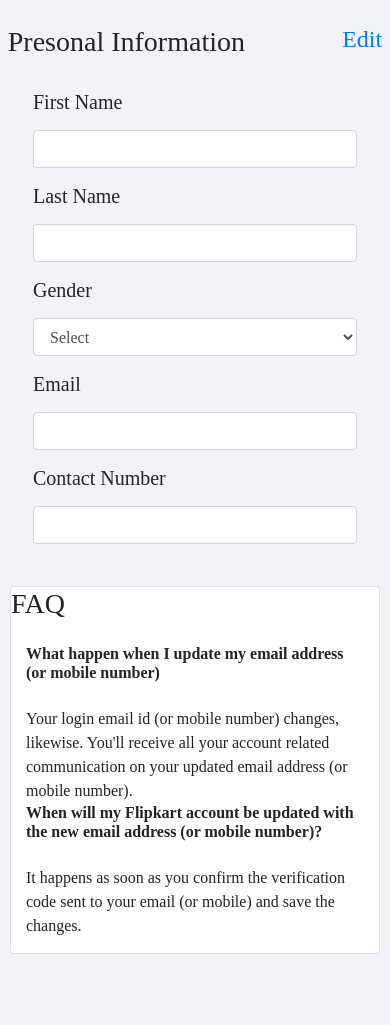
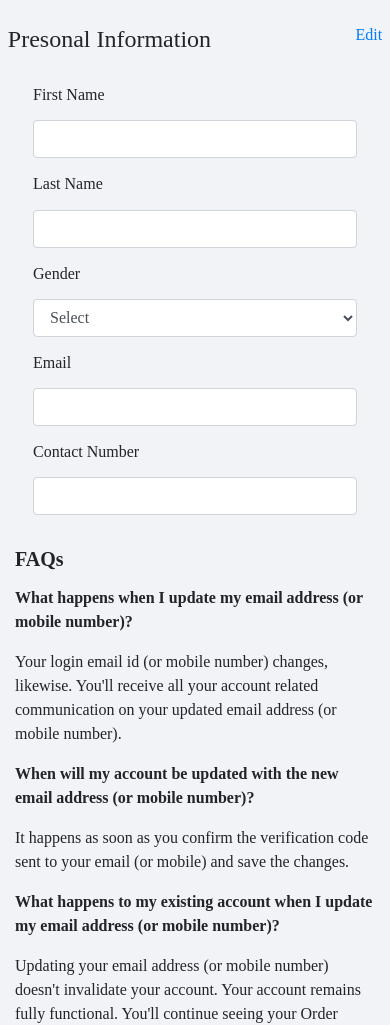
Before and after one commit to praths2020/Sheltown-1, a website: page myprofile.html in a window 390 px wide. Shown: the part 78-1103 px from the top of the page. Before the commit the page ends 1042 px from the top, so only its background shows below. Drawn offline with nearby package versions, Linux system fonts and the light colour scheme.

Commit message:
Profile page for movile view

```diff
--- a/myprofile.html
+++ b/myprofile.html
@@ -3,72 +3,112 @@
   <head>
     <title>My Account</title>
   </head>
-  <meta charset="UTF-8">
-    <meta name="viewport" content="width=device-width, initial-scale=1.0 shrink-to-fit=no">
-    <title> My Account </title>
+  <meta charset="UTF-8" />
+  <meta
+    name="viewport"
+    content="width=device-width, initial-scale=1.0 shrink-to-fit=no"
+  />
+  <title>My Account</title>
   <script src="https://use.fontawesome.com/d2dd69e8cc.js"></script>
-    <link rel="stylesheet" type="text/css" href="https://stackpath.bootstrapcdn.com/bootstrap/4.5.2/css/bootstrap.min.css">
-    <link rel="stylesheet" href="https://use.fontawesome.com/releases/v5.7.0/css/all.css" integrity="sha384-lZN37f5QGtY3VHgisS14W3ExzMWZxybE1SJSEsQp9S+oqd12jhcu+A56Ebc1zFSJ" crossorigin="anonymous">
-     <link rel="stylesheet" href="https://cdn.jsdelivr.net/npm/bootstrap@4.5.3/dist/css/bootstrap.min.css" >
-      <link href="stylemyAccount.css" rel="stylesheet">
+  <link
+    rel="stylesheet"
+    type="text/css"
+    href="https://stackpath.bootstrapcdn.com/bootstrap/4.5.2/css/bootstrap.min.css"
+  />
+  <link
+    rel="stylesheet"
+    href="https://use.fontawesome.com/releases/v5.7.0/css/all.css"
+    integrity="sha384-lZN37f5QGtY3VHgisS14W3ExzMWZxybE1SJSEsQp9S+oqd12jhcu+A56Ebc1zFSJ"
+    crossorigin="anonymous"
+  />
+  <link
+    rel="stylesheet"
+    href="https://cdn.jsdelivr.net/npm/bootstrap@4.5.3/dist/css/bootstrap.min.css"
+  />
+  <link href="stylemyAccount.css" rel="stylesheet" />
   <body>
-
     <header>
-       <nav class="navbar  fixed-top">
+      <nav class="navbar fixed-top">
         <div class="logo">
-			<a href="index.html"><i class="fa-2x fas fa-arrow-left" aria-hidden="true"></i></a>
-			<a href="#" class="navbar-brand">SHELTOWN.in
-				<p>Live Like you own it</p></a>
+          <a href="index.html"
+            ><i class="fa-2x fas fa-arrow-left" aria-hidden="true"></i
+          ></a>
+          <a href="#" class="navbar-brand"
+            >SHELTOWN.in
+            <p>Live Like you own it</p></a
+          >
         </div>
       </nav>
     </header>
     <!---------------------------------------------------------Nav Section End--------------------------------------------------------------->
     <div class="container">
-
-		<div class="row d-flex mt-4" style="justify-content: space-between; padding: 2vw">
-			<h3>Presonal Information</h3>
-				<a href="#" style="text-decoration: none"><h4>Edit</h4></a>
+      <div
+        class="row d-flex mt-4"
+        style="justify-content: space-between; padding: 2vw"
+      >
+        <h4>Presonal Information</h4>
+        <a href="#" style="text-decoration: none"><h6>Edit</h6></a>
       </div>
       <!-------------------------------------------------------------------Form Section Start------------------------------------------------------>
       <div class="row py-3 px-5">
         <div class="info">
-			<div class=" row form-group">
-				<label> <h5>First Name</h5></label>
-				<input type="text" class="form-control" name="" required="" >
+          <div class="row form-group">
+            <label> <h6>First Name</h6></label>
+            <input type="text" class="form-control" name="" required="" />
           </div>
-			<div class=" row form-group">
-				<label><h5>Last Name</h5></label>
-				<input type="text" class="form-control" name="" required="" >
+          <div class="row form-group">
+            <label><h6>Last Name</h6></label>
+            <input type="text" class="form-control" name="" required="" />
           </div>
-			<div class=" row form-group">
-				<h5><label>Gender</label></h5>
+          <div class="row form-group">
+            <label><h6>Gender</h6></label>
             <select class="form-control">
               <option value=""><h5>Select</h5></option>
               <option value="Male">Male</option>
               <option value="Female">Female</option>
             </select>
           </div>
-			<div class=" row form-group">
-				<label><h5>Email</h5></label>
-				<input type="Email" class="form-control" name="" >
+          <div class="row form-group">
+            <label><h6>Email</h6></label>
+            <input type="Email" class="form-control" name="" />
           </div>
-			<div class=" row form-group"as>
-				<label><h5>Contact Number</h5></label>
-				<input type="text" class="form-control" name="" required="" >
+          <div class="row form-group" as>
+            <label><h6>Contact Number</h6></label>
+            <input type="text" class="form-control" name="" required="" />
           </div>
-
         </div>
       </div>
       <!-----------------------------------------------------------Form Section Closed--------------------------------------------------------------------->
       <!-----------------------------------------------------------FAQ Section Start----------------------------------------------------------------------->
-        <div class="card">
-        <h3> FAQ</h3>
-         <div class="card-body">
-         	<h6> <b>What happen when I update my email address (or mobile number)</b></h6>
-         	<p>Your login email id (or mobile number) changes, likewise. You'll receive all your account related communication on your updated email address (or mobile number).</p>
-         	<h6> <b> When will my Flipkart account be updated with the new email address (or mobile number)? </b></h6>
-         	<p>It happens as soon as you confirm the verification code sent to your email (or mobile) and save the changes.</p>
+      <div class="faqs">
+        <h5 style="font-weight: bold; margin-bottom: 15px">FAQs</h5>
+        <p class="bold">
+          What happens when I update my email address (or mobile number)?
+        </p>
+        <p>
+          Your login email id (or mobile number) changes, likewise. You'll
+          receive all your account related communication on your updated email
+          address (or mobile number).
+        </p>
 
+        <p class="bold">
+          When will my account be updated with the new email address (or mobile
+          number)?
+        </p>
+        <p>
+          It happens as soon as you confirm the verification code sent to your
+          email (or mobile) and save the changes.
+        </p>
+
+        <p class="bold">
+          What happens to my existing account when I update my email address (or
+          mobile number)?
+        </p>
+        <p>
+          Updating your email address (or mobile number) doesn't invalidate your
+          account. Your account remains fully functional. You'll continue seeing
+          your Order history, saved information and personal details.
+        </p>
       </div>
     </div>
   </body>
```
Lines whose indentation alone changed are shown as unchanged.
